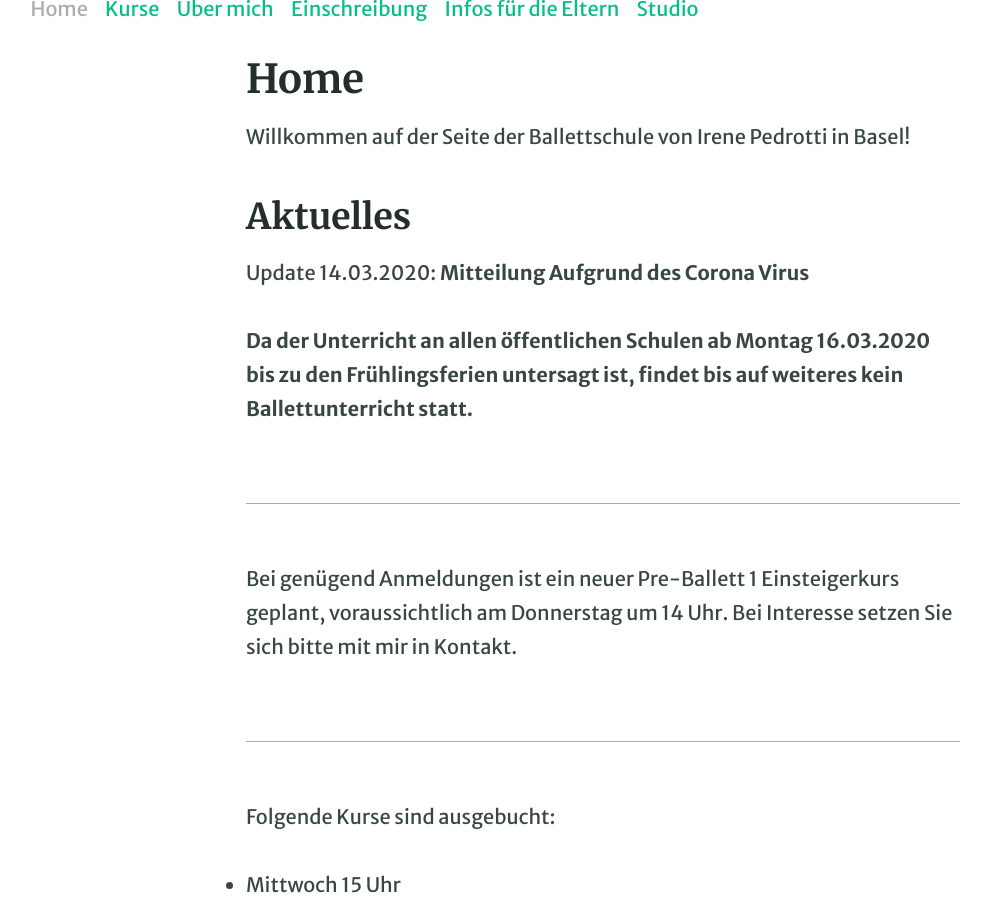
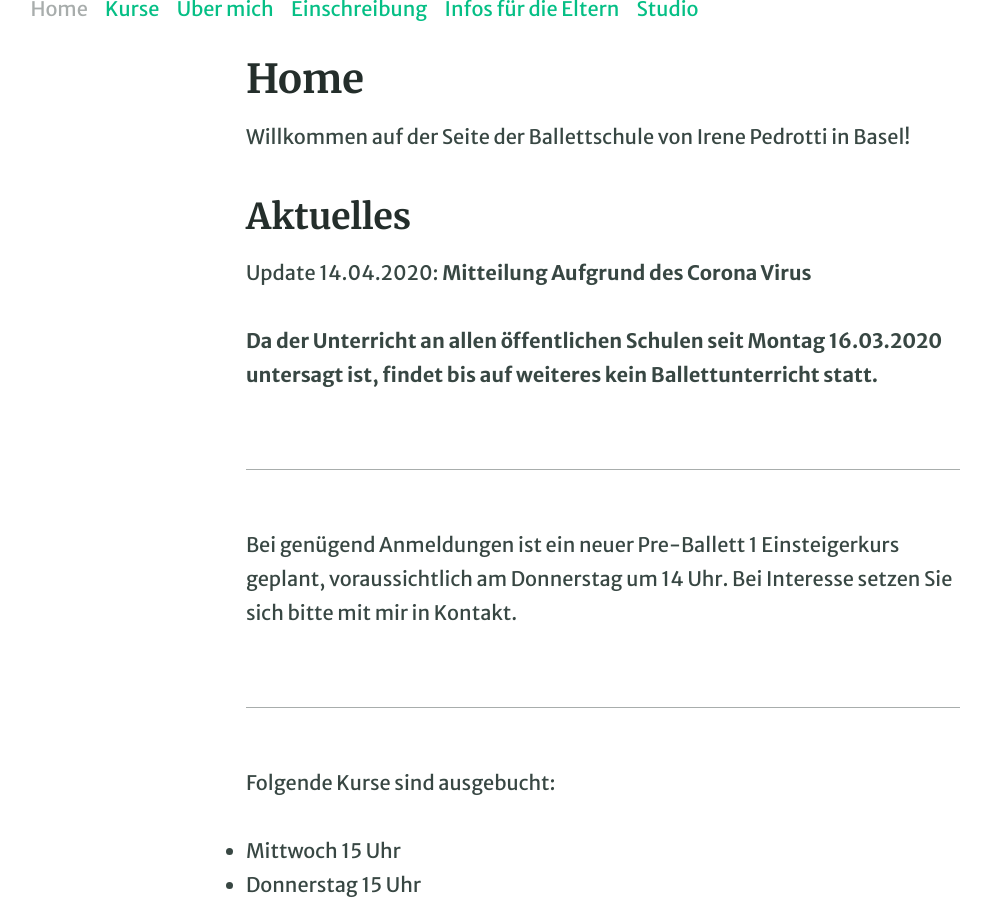
Before and after one commit to irenepedrotti/irenepedrotti.github.io, a Jekyll site: the page built from pages/index.md, in a window 1280 px wide and 900 px high, scrolled down 340 px. Shown: the whole window, without its empty margins (37-1028 px from the left). Built offline with Jekyll 4.4.1, drawn with Linux system fonts in a browser that asks for light colours.

Commit message:
Coraona update verbessert Datum 14.04.20, seit 16.03 ohne Frühlingsferien

```diff
--- a/pages/index.md
+++ b/pages/index.md
@@ -7,9 +7,9 @@ permalink: /
 Willkommen auf der Seite der Ballettschule von Irene Pedrotti in Basel!
 
 ## Aktuelles
-Update 14.03.2020: **Mitteilung Aufgrund des Corona Virus**
+Update 14.04.2020: **Mitteilung Aufgrund des Corona Virus**
 
-**Da der Unterricht an allen öffentlichen Schulen ab Montag 16.03.2020 bis zu den Frühlingsferien untersagt ist, findet bis auf weiteres kein Ballettunterricht statt.**
+**Da der Unterricht an allen öffentlichen Schulen seit Montag 16.03.2020 untersagt ist, findet bis auf weiteres kein Ballettunterricht statt.**
 
 
 
```
